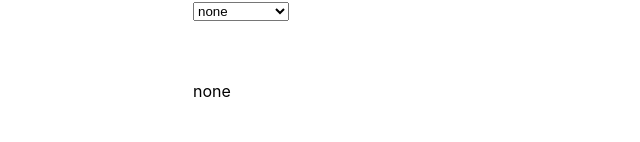
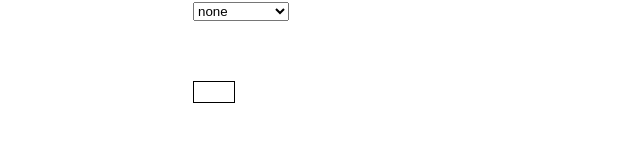
Before and after one commit to ElenaBoyko1992/React-Detail-Course, a React (Create React App) app: page / in a window 1280 px wide. Shown: the part 350-492 px from the top of the page, without its empty margins (147-787 px from the left). Built offline with nearby package versions, Linux system fonts and the light colour scheme.

Commit message:
15 lesson

```diff
--- a/src/App.tsx
+++ b/src/App.tsx
@@ -13,6 +13,7 @@ function App() {
     let [ratingValue, setRatingValue] = useState<RatingValueType>(0);
     let [accordionCollapsed, setAccordionCollapsed] = useState<boolean>(false)
     let [switchOn, setSwitchOn] = useState<boolean>(false);
+    let [value, setValue] = useState(null);
 
     return (
         <div className={'App'}>
@@ -42,12 +43,10 @@ function App() {
             <br/>
             <br/>
             <br/>
-            <Select items={[{title: 'Dimych', value: 1}, {title: 'Valera', value: 2}, {
+            <Select items={[{title: 'Dimych', value: "1"}, {title: 'Valera', value: "2"}, {
                 title: 'Artem',
-                value: 3
-            }, {title: 'Viktor', value: 4}]} onChange={() => {
-                alert('')
-            }}/>
+                value: "3"
+            }, {title: 'Viktor', value: "s"}]} onChange={setValue} value={value}/>
 
 
             {/*
--- /dev/null
+++ b/src/components/Select/Select.module.css
@@ -0,0 +1,17 @@
+.select .main {
+    border: 1px solid black;
+    display: inline-block;
+    min-height: 20px;
+    min-width: 40px;
+}
+
+.items {
+    border: 1px solid black;
+    position: absolute;
+    padding: 5px;
+}
+
+.item.selected {
+    background-color: blue;
+    color: white;
+}
--- a/src/components/Select/Select.tsx
+++ b/src/components/Select/Select.tsx
@@ -1,4 +1,5 @@
-import {MouseEvent, useState} from "react";
+import {KeyboardEvent, useState} from "react";
+import s from './Select.module.css'
 
 type ItemType = {
     title: string
@@ -6,31 +7,41 @@ type ItemType = {
 }
 
 type SelectPropsType = {
-    /*  value: any*/
+    value: any
     onChange: (value: any) => void
     items: ItemType[]
 }
 
 export const Select = (props: SelectPropsType) => {
-    const [needToOpenList, setNeedToOpenList] = useState<boolean>(false)
-    const [value, setValue] = useState<string>('none')
-    const onChangeHandler = (title: string) => {
-        setValue(title)
+    const [active, setActive] = useState(false);
+    const [hoveredElementValue, setHoveredElementValue] = useState(props.value);
+    const selectedItem = props.items.find(i => i.value === props.value);
+    const hoveredItem = props.items.find(i => i.value === hoveredElementValue)
+
+    const toggleItems = () => {
+        setActive(!active)
     }
-    const toggleList = () => {
-        setNeedToOpenList(!needToOpenList)
+    const onItemClick = (value: any) => {
+        props.onChange(value);
+        toggleItems()
     }
-    const closeList = () => {
-        if (needToOpenList) {
-            setNeedToOpenList(false)
-        }
+    const onKeyUp = (e: KeyboardEvent<HTMLDivElement>)=>{
+
     }
 
     return (
-        <div>
-            <div onClick={toggleList} onBlur={closeList}>{value}</div>
-            {needToOpenList && props.items.map(i => <div onClick={() => onChangeHandler(i.title)}
-                                                         key={i.value}>{i.title}</div>)}
+        <div className={s.select + ' ' + (active ? s.active : '')} tabIndex={0} onKeyUp={onKeyUp}>
+            <span className={s.main} onClick={toggleItems}>{selectedItem && selectedItem.title}</span>
+            {
+                active && <div className={s.items}>
+                    {props.items.map(i => <div className={s.item + ' ' + (hoveredItem === i ? s.selected : '')}
+                                               key={i.value}
+                                               onClick={() => onItemClick(i.value)}
+                                               onMouseEnter={() => setHoveredElementValue(i.value )}
+                    >{i.title}</div>)
+                    }
+                </div>}
+
         </div>
     )
 }
```
